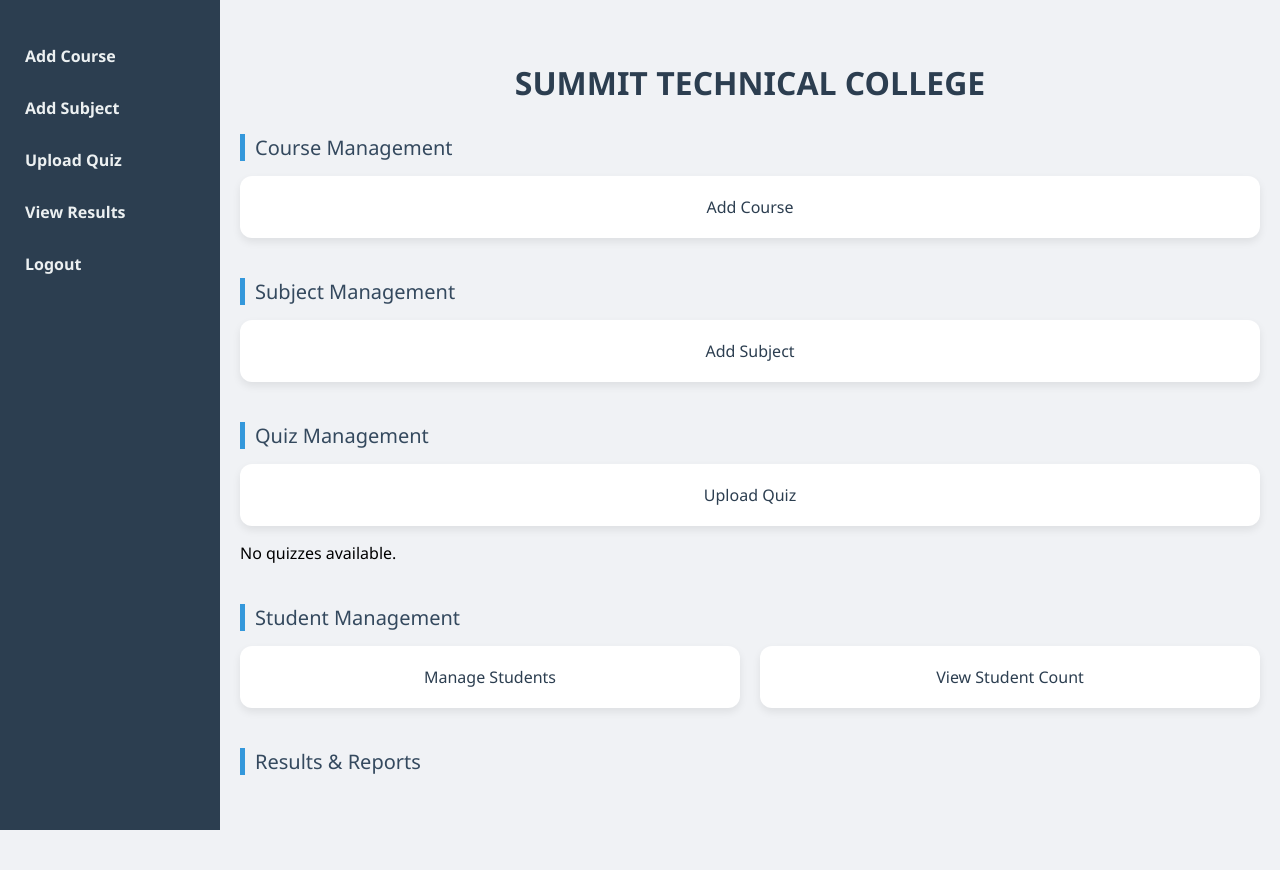
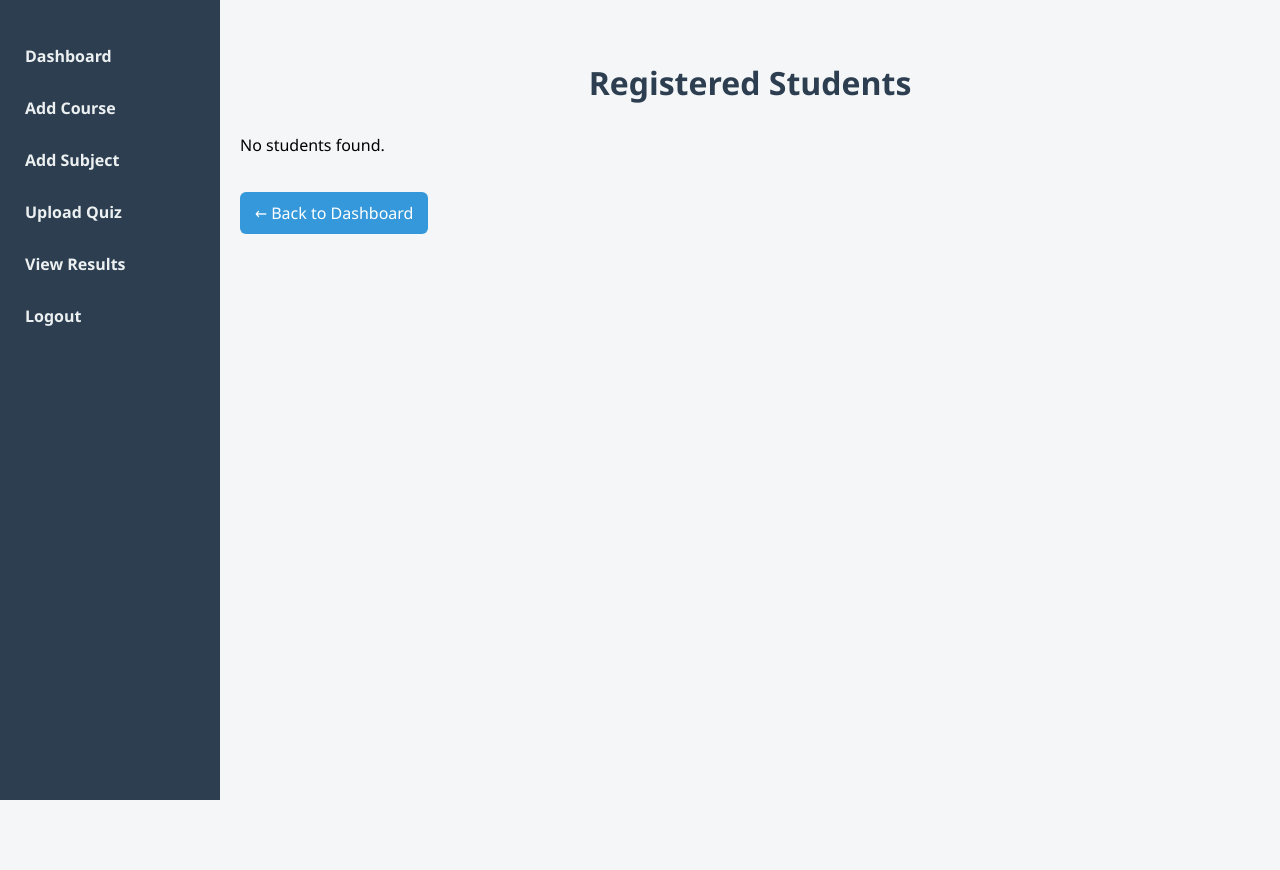
Before and after one commit to sakwasilas/kasneb_quizz_examination, a Flask app: page /admin/dashboard in a window 1280 px wide. After the commit the page ends 800 px from the top, so only its background shows below. Run offline with Flask 3, Linux system fonts and the light colour scheme; the visitor is signed in with stand-in values (Sample User, id 1); data that the repository does not hold is empty.

Commit message:
added a new route

```diff
--- a/templates/admin/admin_dashboard.html
+++ b/templates/admin/admin_dashboard.html
@@ -1,13 +1,13 @@
 <!DOCTYPE html>
 <html lang="en">
 <head>
-  <meta charset="UTF-8" />
-  <title>Admin Dashboard</title>
+  <meta charset="UTF-8">
+  <title>Manage Students</title>
   <style>
     body {
       margin: 0;
       font-family: "Segoe UI", Tahoma, Geneva, Verdana, sans-serif;
-      background: #f0f2f5;
+      background-color: #f4f6f8;
       display: flex;
     }
 
@@ -41,105 +41,50 @@
       flex: 1;
     }
 
-    .header {
+    h1 {
       text-align: center;
+      color: #2c3e50;
       margin-bottom: 30px;
-    }
-
-    .header h1 {
-      color: #2c3e50;
-      font-size: 32px;
-    }
-
-    .flash-message {
-      max-width: 800px;
-      margin: 0 auto 20px auto;
-      padding: 12px 20px;
-      border-radius: 6px;
-      font-weight: bold;
-    }
-
-    .flash-success {
-      background-color: #d4edda;
-      color: #155724;
-      border-left: 5px solid #28a745;
-    }
-
-    .flash-error {
-      background-color: #f8d7da;
-      color: #721c24;
-      border-left: 5px solid #dc3545;
-    }
-
-    .section {
-      margin-bottom: 40px;
-    }
-
-    .section-title {
-      font-size: 20px;
-      margin-bottom: 15px;
-      color: #34495e;
-      border-left: 5px solid #3498db;
-      padding-left: 10px;
-    }
-
-    .cards {
-      display: grid;
-      grid-template-columns: repeat(auto-fit, minmax(220px, 1fr));
-      gap: 20px;
-    }
-
-    .card {
-      background-color: #ffffff;
-      padding: 20px;
-      border-radius: 12px;
-      text-align: center;
-      box-shadow: 0 4px 8px rgba(0, 0, 0, 0.08);
-      text-decoration: none;
-      color: #2c3e50;
-      transition: transform 0.2s, box-shadow 0.2s;
-    }
-
-    .card:hover {
-      transform: translateY(-5px);
-      box-shadow: 0 8px 20px rgba(0, 0, 0, 0.1);
-      background-color: #f9f9f9;
     }
 
     table {
       width: 100%;
       border-collapse: collapse;
-      margin-top: 20px;
+      background: white;
+      border-radius: 8px;
+      overflow: hidden;
+      box-shadow: 0 0 10px rgba(0, 0, 0, 0.05);
     }
 
-    table th, table td {
-      padding: 10px;
+    th, td {
+      padding: 12px 16px;
       border: 1px solid #ccc;
       text-align: left;
     }
 
-    table th {
+    th {
       background-color: #3498db;
       color: white;
     }
 
-    .btn-delete {
-      background: transparent;
-      color: #e74c3c;
-      border: 2px solid #e74c3c;
-      padding: 6px 10px;
-      border-radius: 6px;
-      font-weight: bold;
-      transition: 0.2s;
-      cursor: pointer;
+    tr:nth-child(even) {
+      background-color: #f2f2f2;
     }
 
-    .btn-delete:hover {
-      background-color: #e74c3c;
+    .back-link {
+      display: inline-block;
+      margin-top: 20px;
+      text-decoration: none;
+      background-color: #3498db;
       color: white;
+      padding: 10px 15px;
+      border-radius: 6px;
     }
 
-    /* Responsive Design */
+    .back-link:hover {
+      background-color: #2980b9;
+    }
+
     @media (max-width: 768px) {
       .sidebar {
         position: relative;
@@ -152,10 +97,6 @@
         padding: 20px;
       }
 
-      .cards {
-        grid-template-columns: 1fr;
-      }
-
       table th, table td {
         font-size: 14px;
       }
@@ -166,89 +107,44 @@
 
   <!-- Sidebar -->
   <div class="sidebar">
+    <a href="{{ url_for('admin_dashboard') }}">Dashboard</a>
     <a href="{{ url_for('add_course') }}">Add Course</a>
-    <a href="{{ url_for('add_subject') }}">Add Subject</a> <!-- Link to Add Subject -->
+    <a href="{{ url_for('add_subject') }}">Add Subject</a>
     <a href="{{ url_for('upload_exam') }}">Upload Quiz</a>
-    <a href="{{ url_for('admin_results') }}">View Results</a> <!-- Link to View Results -->
-    <a href="/logout">Logout</a>
+    <a href="{{ url_for('admin_results') }}">View Results</a>
+    <a href="{{ url_for('logout') }}">Logout</a>
   </div>
 
   <!-- Main Content -->
   <div class="container">
-    <div class="header">
-      <h1>SUMMIT TECHNICAL COLLEGE</h1>
-    </div>
+    <h1>Registered Students</h1>
 
-    <!-- Course Section -->
-    <div class="section">
-      <div class="section-title">Course Management</div>
-      <div class="cards">
-        <a href="{{ url_for('add_course') }}" class="card">Add Course</a>
-      </div>
-    </div>
-
-    <!-- Subject Management Section -->
-    <div class="section">
-      <div class="section-title">Subject Management</div>
-      <div class="cards">
-        <a href="{{ url_for('add_subject') }}" class="card">Add Subject</a> <!-- Link for managing subjects -->
-      </div>
-    </div>
-
-    <!-- Quiz Section -->
-    <div class="section">
-      <div class="section-title">Quiz Management</div>
-      <div class="cards">
-        <a href="{{ url_for('upload_exam') }}" class="card">Upload Quiz</a>
-      </div>
-
-      {% if quizzes %}
+    {% if students %}
     <table>
       <thead>
         <tr>
-            <th>Title</th>
-            <th>Course</th>
-            <th>Subject</th>
-            <th>Status</th>
-            <th>Actions</th>
+          <th>#</th>
+          <th>Username</th>
+          <th>Email</th>
+          <th>Role</th>
         </tr>
       </thead>
       <tbody>
-          {% for quiz in quizzes %}
+        {% for student in students %}
         <tr>
-            <td>{{ quiz.title }}</td>
-            <td>{{ quiz.course.name }}</td>
-            <td>{{ quiz.subject.name }}</td>
-            <td>{{ quiz.status }}</td>
-            <td>
-              <form action="{{ url_for('delete_quiz', quiz_id=quiz.id) }}" method="POST" style="display:inline;">
-                <button type="submit" class="btn-delete" onclick="return confirm('Delete quiz {{ quiz.title }}?')">Delete</button>
-              </form>
-            </td>
+          <td>{{ loop.index }}</td>
+          <td>{{ student.username }}</td>
+          <td>{{ student.email }}</td>
+          <td>{{ student.role }}</td>
         </tr>
         {% endfor %}
       </tbody>
     </table>
     {% else %}
-        <p>No quizzes available.</p>
+      <p>No students found.</p>
     {% endif %}
-    </div>
 
-    <!-- Student Section -->
-    <div class="section">
-      <div class="section-title">Student Management</div>
-      <div class="cards">
-        <a href="/admin/manage-students" class="card">Manage Students</a>
-        <a href="/admin/students-count" class="card">View Student Count</a>
-      </div>
-    </div>
-
-    <!-- Results Section -->
-    <div class="section">
-      <div class="section-title">Results & Reports</div>
-      <div class="cards">
-      </div>
-    </div>
+    <a href="{{ url_for('admin_dashboard') }}" class="back-link">← Back to Dashboard</a>
   </div>
 
 </body>
```
Lines whose indentation alone changed are shown as unchanged.
